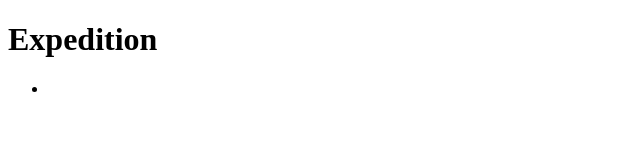
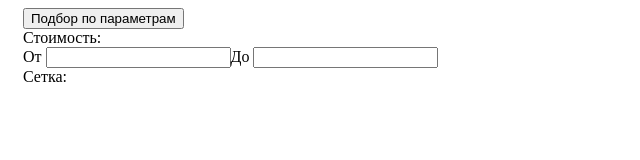
Before and after one commit to tetiana-dz/test, a plain HTML site: page index.html in a window 1280 px wide. Shown: the whole page, without its empty margins (0-640 px from the left). Drawn offline with Linux system fonts and the light colour scheme.

Commit message:
check out the changes

```diff
--- a/css/app.css
+++ b/css/app.css
@@ -0,0 +1,23 @@
+* {
+    box-sizing: border-box;
+}
+
+body,
+html {
+    width: 100%;
+    height: 100vh;
+}
+
+body {
+    display: flex;
+    flex-direction: column;
+}
+
+.container {
+    width: 1160px;
+    padding: 0 15px;
+}
+
+.catalog-form-input-wrap {
+    display: flex;
+}
--- a/index.html
+++ b/index.html
@@ -8,21 +8,63 @@
     <link rel="stylesheet" href="css/app.css">
 </head>
 <body>
-        <header>
-            <h1>Expedition</h1>
-            <div class="nav">
-                <ul class="nav__list">
-                    <li class="nav__item">
-                        <a href="#" class="nav__link"></a>
-                    </li>
-                </ul>
+
+    <div class="maincontent">
+
+        <div class="container">
+            <div class="catalog">
+                    <div class="form-wrap">
+                        <div class="mobile-btn-wrap">
+                            <button type="button" class="mobile-btn">
+                                Подбор по параметрам
+                            </button>
+                        </div>
+
+                        <form class="catalog-form" id="main-form">
+
+                            <div class="catalog-form-price-wrap">
+
+                                <span class="catalog-form-price__title">Стоимость:</span>
+
+                                <div class="catalog-form-price-slider-wrap">
+                                    <div class="catalog-form-slider">
+
+                                    </div>
+
+                                    <div class="catalog-form-input-wrap">
+                                        <div class="catalog-form-price-input">
+                                            <span class="catalog-form-price__min-value">От</span>
+                                            <input type="text" name="min-price" id="min-price" class="catalog-form-price__min-value--textfied">
+                                        </div>
+                                        <div class="catalog-form-price-input">
+                                            <span class="catalog-form-price__max-value">До</span>
+                                            <input type="text" name="max-price" id="max-price" class="catalog-form-price__max-value--textfied">
+                                        </div>
+
+                                    </div>
+
+                                </div>
+
+                            </div>
+
+                            <div class="catalog-form-radios-wrap">
+
+                                <span class="catalog-form-radios__title">Сетка:</span>
+
+                                <div class="сatalog-form">
+
+                                </div>
+
+                            </div>
+
+                        </form>
+
+
+
+                    </div>
+                </div>
             </div>
-        </header>
 
-        <div class="maincontent">
-            <section class="catalog-wrap">
-
-            </section>
         </div>
 
 
```
